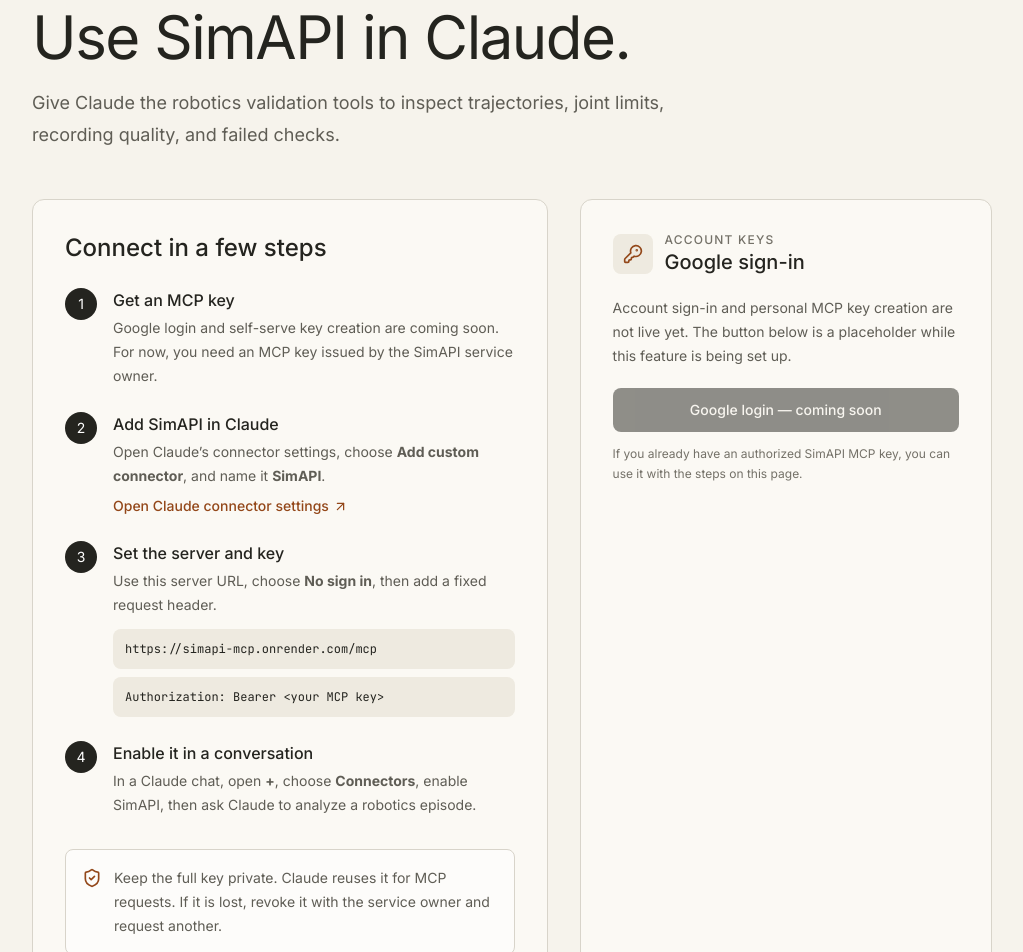
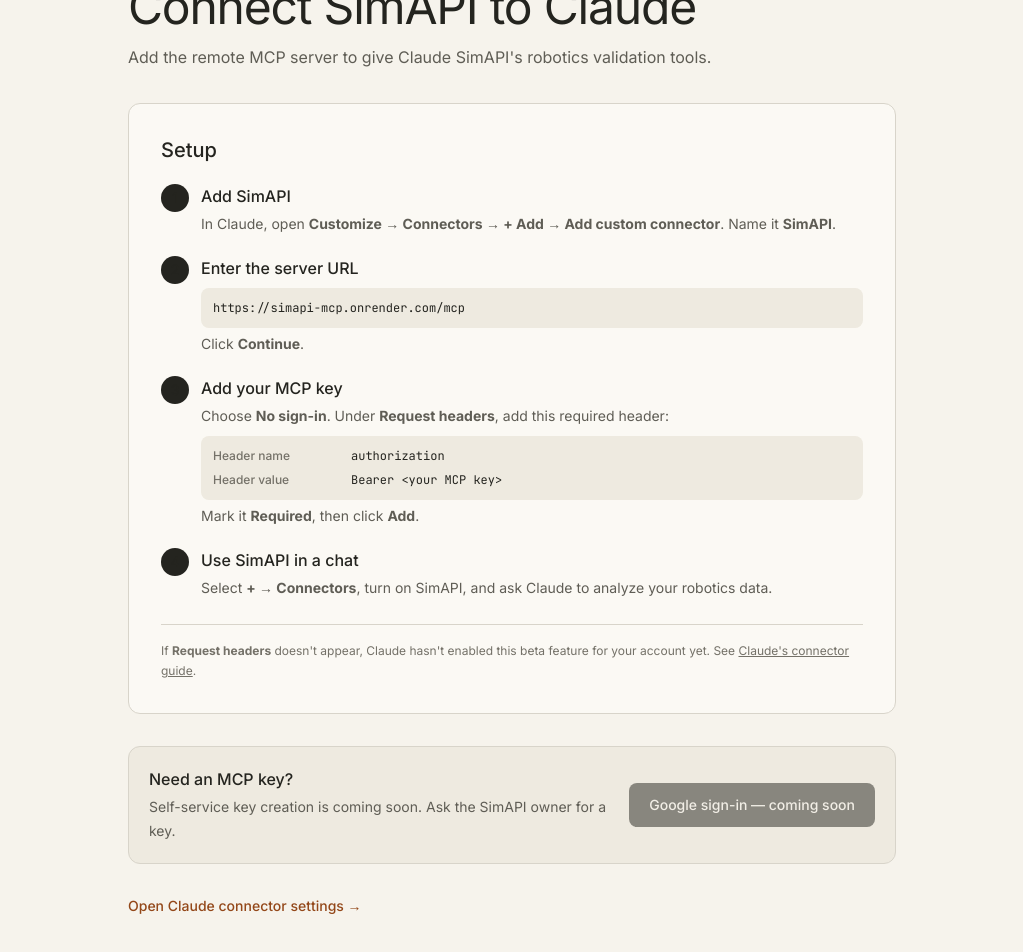
Before and after one commit to TaxCollector23/simAPI, a Next.js app in the folder web/: page /connect/claude in a window 1280 px wide. Shown: the part 260-1212 px from the top of the page, without its empty margins (128-1151 px from the left). Built offline with nearby package versions, Linux system fonts and the light colour scheme.

Commit message:
Simplify Claude connector setup guide (#34)
Co-authored-by: Rangan Balaji <rangan@taxcollector.local>

```diff
--- a/web/components/claude-setup.tsx
+++ b/web/components/claude-setup.tsx
@@ -1,99 +1,93 @@
 import Image from "next/image";
 import Link from "next/link";
-import { ArrowUpRight, KeyRound, ShieldCheck } from "lucide-react";
 
 const MCP_URL = "https://simapi-mcp.onrender.com/mcp";
 const CLAUDE_CONNECTORS_URL = "https://claude.ai/customize/connectors";
 
 export function ClaudeSetup() {
   return (
-    <div className="space-y-12">
-      <header className="max-w-3xl">
-        <Link href="/" className="mb-8 inline-flex items-center gap-2 text-sm text-[var(--ink-secondary)] hover:text-[var(--ink)]">
+    <div className="mx-auto max-w-3xl space-y-8">
+      <header>
+        <Link href="/" className="mb-6 inline-flex items-center text-sm text-[var(--ink-secondary)] hover:text-[var(--ink)]">
           ← SimAPI home
         </Link>
-        <div className="flex items-center gap-4">
-          <Image src="/claude-spark-clay.svg" alt="" aria-hidden="true" width={48} height={48} priority />
+        <div className="flex items-center gap-3">
+          <Image src="/claude-spark-clay.svg" alt="Claude" width={36} height={36} priority />
           <p className="text-sm font-medium uppercase tracking-[0.12em] text-[var(--amber)]">SimAPI × Claude</p>
         </div>
-        <h1 className="mt-5 font-display text-5xl leading-[1.02] tracking-tight text-[var(--ink)] sm:text-6xl">
-          Use SimAPI in Claude.
+        <h1 className="mt-4 font-display text-4xl leading-tight tracking-tight text-[var(--ink)] sm:text-5xl">
+          Connect SimAPI to Claude
         </h1>
-        <p className="mt-5 max-w-2xl text-lg leading-8 text-[var(--ink-secondary)]">
-          Give Claude the robotics validation tools to inspect trajectories, joint limits, recording quality, and failed checks.
+        <p className="mt-3 text-base leading-7 text-[var(--ink-secondary)]">
+          Add the remote MCP server to give Claude SimAPI&apos;s robotics validation tools.
         </p>
       </header>
 
-      <div className="grid gap-8 lg:grid-cols-[minmax(0,1fr)_minmax(310px,0.8fr)]">
       <section className="rounded-xl border border-[var(--line)] bg-[var(--paper-raised)] p-6 sm:p-8" aria-labelledby="steps-heading">
-          <h2 id="steps-heading" className="text-2xl font-medium text-[var(--ink)]">Connect in a few steps</h2>
-          <ol className="mt-6 space-y-6">
-            <li className="flex gap-4">
-              <span className="claude-step-number grid h-8 w-8 shrink-0 place-items-center rounded-full bg-[var(--ink)] text-sm text-white">1</span>
+        <h2 id="steps-heading" className="text-xl font-medium text-[var(--ink)]">Setup</h2>
+        <ol className="mt-5 space-y-5">
+          <li className="flex gap-3">
+            <span className="grid h-7 w-7 shrink-0 place-items-center rounded-full bg-[var(--ink)] text-sm text-white">1</span>
             <div>
-                <h3 className="font-medium text-[var(--ink)]">Get an MCP key</h3>
-                <p className="mt-1 text-sm leading-6 text-[var(--ink-secondary)]">Google login and self-serve key creation are coming soon. For now, you need an MCP key issued by the SimAPI service owner.</p>
+              <p className="font-medium text-[var(--ink)]">Add SimAPI</p>
+              <p className="mt-1 text-sm leading-6 text-[var(--ink-secondary)]">
+                In Claude, open <strong>Customize → Connectors → + Add → Add custom connector</strong>. Name it <strong>SimAPI</strong>.
+              </p>
             </div>
           </li>
-            <li className="flex gap-4">
-              <span className="claude-step-number grid h-8 w-8 shrink-0 place-items-center rounded-full bg-[var(--ink)] text-sm text-white">2</span>
-              <div>
-                <h3 className="font-medium text-[var(--ink)]">Add SimAPI in Claude</h3>
-                <p className="mt-1 text-sm leading-6 text-[var(--ink-secondary)]">Open Claude’s connector settings, choose <strong>Add custom connector</strong>, and name it <strong>SimAPI</strong>.</p>
-                <a href={CLAUDE_CONNECTORS_URL} target="_blank" rel="noreferrer" className="mt-2 inline-flex items-center gap-1 text-sm font-medium text-[var(--amber)] hover:underline">
-                  Open Claude connector settings <ArrowUpRight size={15} />
-                </a>
+          <li className="flex gap-3">
+            <span className="grid h-7 w-7 shrink-0 place-items-center rounded-full bg-[var(--ink)] text-sm text-white">2</span>
+            <div className="min-w-0 flex-1">
+              <p className="font-medium text-[var(--ink)]">Enter the server URL</p>
+              <code className="mt-2 block break-all rounded-lg bg-[#eeeae0] p-3 font-mono text-xs text-[var(--ink)]">{MCP_URL}</code>
+              <p className="mt-1 text-sm leading-6 text-[var(--ink-secondary)]">Click <strong>Continue</strong>.</p>
             </div>
           </li>
-            <li className="flex gap-4">
-              <span className="claude-step-number grid h-8 w-8 shrink-0 place-items-center rounded-full bg-[var(--ink)] text-sm text-white">3</span>
-              <div>
-                <h3 className="font-medium text-[var(--ink)]">Set the server and key</h3>
-                <p className="mt-1 text-sm leading-6 text-[var(--ink-secondary)]">Use this server URL, choose <strong>No sign in</strong>, then add a fixed request header.</p>
-                <code className="mt-3 block break-all rounded-lg bg-[#eeeae0] p-3 font-mono text-xs text-[var(--ink)]">{MCP_URL}</code>
-                <code className="mt-2 block break-all rounded-lg bg-[#eeeae0] p-3 font-mono text-xs text-[var(--ink)]">Authorization: Bearer &lt;your MCP key&gt;</code>
+          <li className="flex gap-3">
+            <span className="grid h-7 w-7 shrink-0 place-items-center rounded-full bg-[var(--ink)] text-sm text-white">3</span>
+            <div className="min-w-0 flex-1">
+              <p className="font-medium text-[var(--ink)]">Add your MCP key</p>
+              <p className="mt-1 text-sm leading-6 text-[var(--ink-secondary)]">
+                Choose <strong>No sign-in</strong>. Under <strong>Request headers</strong>, add this required header:
+              </p>
+              <div className="mt-2 grid gap-2 rounded-lg bg-[#eeeae0] p-3 text-xs sm:grid-cols-[130px_1fr]">
+                <span className="font-medium text-[var(--ink-muted)]">Header name</span>
+                <code className="break-all font-mono text-[var(--ink)]">authorization</code>
+                <span className="font-medium text-[var(--ink-muted)]">Header value</span>
+                <code className="break-all font-mono text-[var(--ink)]">Bearer &lt;your MCP key&gt;</code>
+              </div>
+              <p className="mt-1 text-sm leading-6 text-[var(--ink-secondary)]">Mark it <strong>Required</strong>, then click <strong>Add</strong>.</p>
             </div>
           </li>
-            <li className="flex gap-4">
-              <span className="claude-step-number grid h-8 w-8 shrink-0 place-items-center rounded-full bg-[var(--ink)] text-sm text-white">4</span>
+          <li className="flex gap-3">
+            <span className="grid h-7 w-7 shrink-0 place-items-center rounded-full bg-[var(--ink)] text-sm text-white">4</span>
             <div>
-                <h3 className="font-medium text-[var(--ink)]">Enable it in a conversation</h3>
-                <p className="mt-1 text-sm leading-6 text-[var(--ink-secondary)]">In a Claude chat, open <strong>+</strong>, choose <strong>Connectors</strong>, enable SimAPI, then ask Claude to analyze a robotics episode.</p>
+              <p className="font-medium text-[var(--ink)]">Use SimAPI in a chat</p>
+              <p className="mt-1 text-sm leading-6 text-[var(--ink-secondary)]">
+                Select <strong>+ → Connectors</strong>, turn on SimAPI, and ask Claude to analyze your robotics data.
+              </p>
             </div>
           </li>
         </ol>
-          <div className="mt-8 flex gap-3 rounded-lg border border-[var(--line)] bg-white/60 p-4 text-sm leading-6 text-[var(--ink-secondary)]">
-            <ShieldCheck className="mt-0.5 h-5 w-5 shrink-0 text-[var(--amber)]" />
-            <p>Keep the full key private. Claude reuses it for MCP requests. If it is lost, revoke it with the service owner and request another.</p>
-          </div>
-          <p className="mt-5 text-xs leading-5 text-[var(--ink-muted)]">SimAPI is an independent service and is not affiliated with or endorsed by Anthropic.</p>
+
+        <p className="mt-6 border-t border-[var(--line)] pt-4 text-xs leading-5 text-[var(--ink-muted)]">
+          If <strong>Request headers</strong> doesn&apos;t appear, Claude hasn&apos;t enabled this beta feature for your account yet. See <a className="underline hover:text-[var(--ink)]" href="https://claude.com/docs/connectors/custom/add-unlisted" target="_blank" rel="noreferrer">Claude&apos;s connector guide</a>.
+        </p>
       </section>
 
-        <section className="rounded-xl border border-[var(--line)] bg-[var(--paper-raised)] p-6 sm:p-8" aria-labelledby="key-heading">
-          <div className="flex items-center gap-3">
-            <span className="grid h-10 w-10 place-items-center rounded-lg bg-[#eeeae0] text-[var(--amber)]"><KeyRound className="h-5 w-5" /></span>
+      <aside className="flex flex-col gap-3 rounded-xl border border-[var(--line)] bg-[var(--paper-soft)] p-5 sm:flex-row sm:items-center sm:justify-between" aria-labelledby="key-heading">
         <div>
-              <p className="text-xs font-medium uppercase tracking-[0.1em] text-[var(--ink-muted)]">Account keys</p>
-              <h2 id="key-heading" className="text-xl font-medium text-[var(--ink)]">Google sign-in</h2>
+          <h2 id="key-heading" className="font-medium text-[var(--ink)]">Need an MCP key?</h2>
+          <p className="mt-1 text-sm leading-6 text-[var(--ink-secondary)]">Self-service key creation is coming soon. Ask the SimAPI owner for a key.</p>
         </div>
-          </div>
-          <p className="mt-5 text-sm leading-6 text-[var(--ink-secondary)]">
-            Account sign-in and personal MCP key creation are not live yet. The button below is a placeholder while this feature is being set up.
-          </p>
-          <button type="button" className="btn-primary mt-5 w-full cursor-not-allowed opacity-60" disabled aria-describedby="login-placeholder-note">
-            Google login — coming soon
+        <button type="button" className="btn-primary shrink-0 cursor-not-allowed opacity-60" disabled>
+          Google sign-in — coming soon
         </button>
-          <p id="login-placeholder-note" className="mt-3 text-xs leading-5 text-[var(--ink-muted)]">
-            If you already have an authorized SimAPI MCP key, you can use it with the steps on this page.
-          </p>
-        </section>
-      </div>
+      </aside>
 
-      <section className="rounded-xl border border-[var(--line)] bg-[var(--paper-soft)] p-6 sm:p-8">
-        <h2 className="text-xl font-medium text-[var(--ink)]">Try a first prompt</h2>
-        <p className="mt-2 text-sm leading-6 text-[var(--ink-secondary)]">After connecting, select SimAPI in the chat’s connector menu and ask Claude: “Use SimAPI to analyze this robot episode. Run the relevant validation checks and explain any failures or warnings with the measurements behind them.”</p>
-        <p className="mt-3 text-xs leading-5 text-[var(--ink-muted)]">Claude uses the connector tools from natural language; there is no <code>/simapi</code> slash command.</p>
-      </section>
+      <Link href={CLAUDE_CONNECTORS_URL} target="_blank" className="inline-flex text-sm font-medium text-[var(--amber)] hover:underline">
+        Open Claude connector settings →
+      </Link>
     </div>
   );
 }
```
Lines whose indentation alone changed are shown as unchanged.
